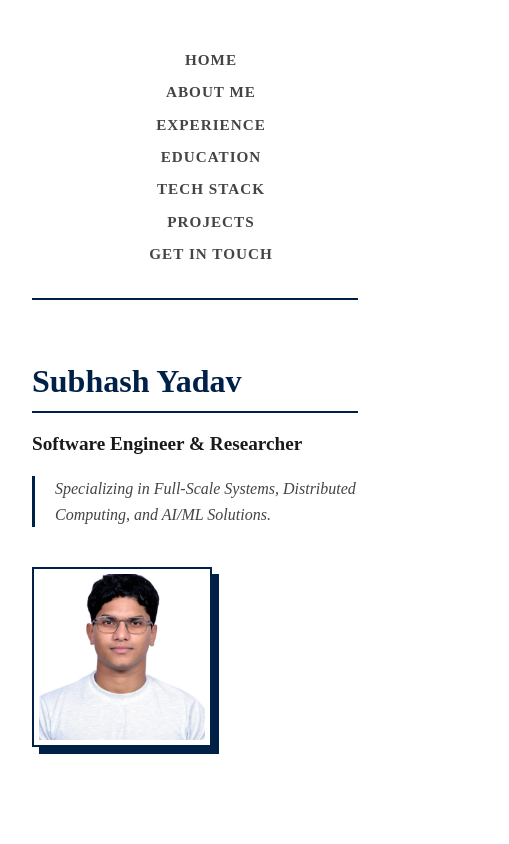
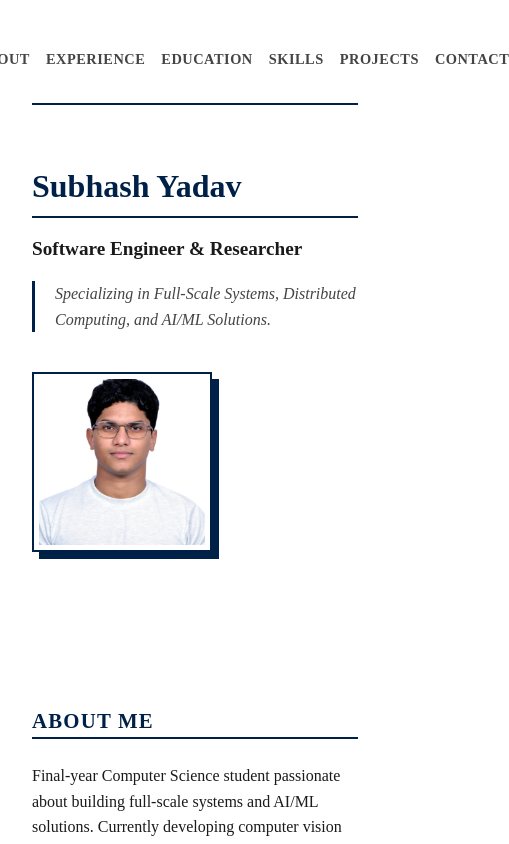
Before and after one commit to subhashyadavon/SubhashYadav, a React (Vite) app: page / in a window 390 px wide. Shown: the top 844 px of the page, 509 px wide, since content can reach past the window. Built offline with nearby package versions, Linux system fonts and the light colour scheme.

Commit message:
style: refined navbar for single-line display and updated UStep APK link

```diff
--- a/src/components/Navbar/Navbar.css
+++ b/src/components/Navbar/Navbar.css
@@ -9,15 +9,17 @@
 .nav-menu {
     display: flex;
     list-style: none;
-    gap: 2rem;
+    gap: 1.25rem; /* Reduced from 2rem */
     padding: 0;
+    flex-wrap: nowrap; /* Ensure single line */
 }
 
 .nav-menu li {
-    font-size: 0.95rem;
+    font-size: 0.9rem; /* Slightly reduced */
     font-weight: bold;
     text-transform: uppercase;
-    letter-spacing: 1px;
+    letter-spacing: 0.5px;
+    white-space: nowrap;
 }
 
 .anchor-link {
@@ -37,10 +39,8 @@
     display: none !important;
 }
 
-@media (max-width: 600px) {
+@media (max-width: 768px) {
     .nav-menu {
-        flex-direction: column;
-        align-items: center;
-        gap: 0.5rem;
+        gap: 1rem;
     }
 }
--- a/src/components/Navbar/Navbar.jsx
+++ b/src/components/Navbar/Navbar.jsx
@@ -7,12 +7,12 @@ const Navbar = () => {
     <div className="navbar">
       <ul className="nav-menu">
         <li><AnchorLink className='anchor-link' offset={100} href='#home'>Home</AnchorLink></li>
-        <li><AnchorLink className='anchor-link' offset={100} href='#about'>About Me</AnchorLink></li>
+        <li><AnchorLink className='anchor-link' offset={100} href='#about'>About</AnchorLink></li>
         <li><AnchorLink className='anchor-link' offset={100} href='#experience'>Experience</AnchorLink></li>
         <li><AnchorLink className='anchor-link' offset={100} href='#education'>Education</AnchorLink></li>
-        <li><AnchorLink className='anchor-link' offset={100} href='#techstack'>Tech Stack</AnchorLink></li>
+        <li><AnchorLink className='anchor-link' offset={100} href='#techstack'>Skills</AnchorLink></li>
         <li><AnchorLink className='anchor-link' offset={100} href='#work'>Projects</AnchorLink></li>
-        <li><AnchorLink className='anchor-link' offset={100} href='#contact'>Get in touch</AnchorLink></li>
+        <li><AnchorLink className='anchor-link' offset={100} href='#contact'>Contact</AnchorLink></li>
       </ul>
     </div>
   )
```
